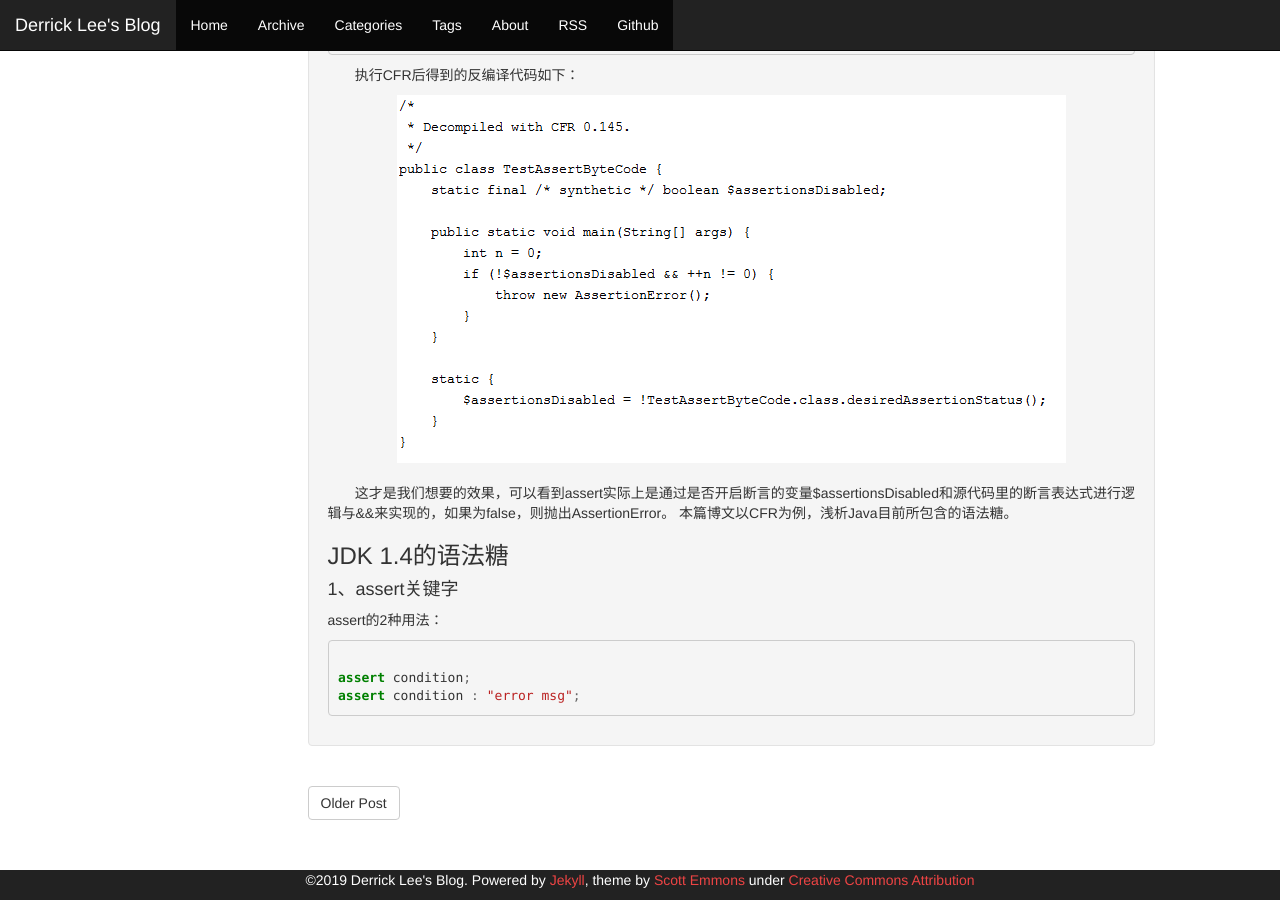
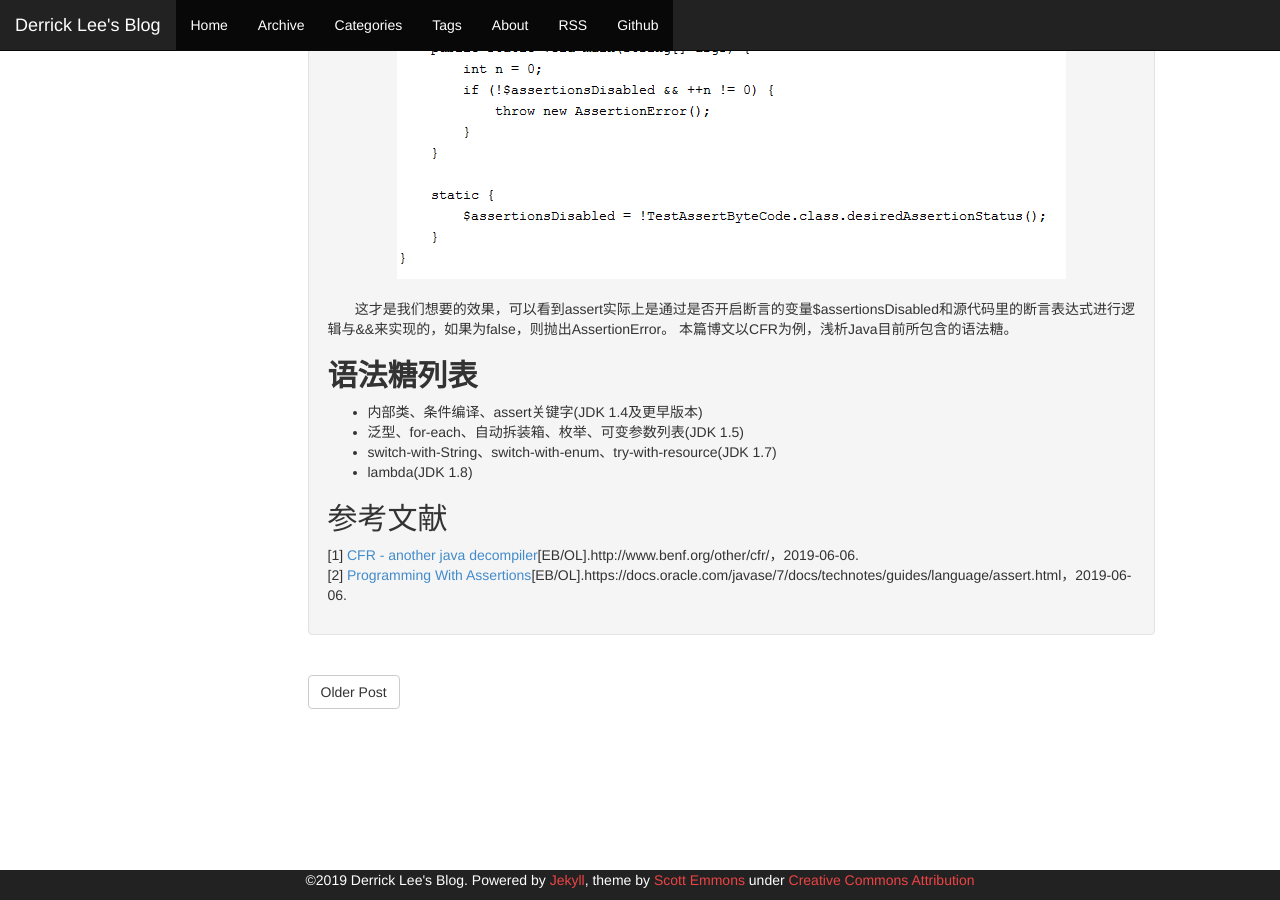
Before and after one commit to leesir/leesir.github.io, a Jekyll site: the page built from _posts/2019-06-06-java-javasuger.md, in a window 1280 px wide and 900 px high, scrolled down 2361 px. Built offline with Jekyll 4.4.1, drawn with Linux system fonts in a browser that asks for light colours; some of the changed text lies outside the part shown.

Commit message:
完善内容

```diff
--- a/_posts/2019-06-06-java-javasuger.md
+++ b/_posts/2019-06-06-java-javasuger.md
@@ -27,16 +27,6 @@ java -enableassertions Main
 {% endhighlight %}
 
 <!-- more -->
-
-## **语法糖列表**
-
-* 内部类、条件编译
-* assert关键字(JDK 1.4)
-* 泛型、for-each、自动拆装箱、枚举、可变参数列表(JDK 1.5)
-* switch-with-String、switch-with-enum、try-with-resource(JDK 1.7)
-* lambda(JDK 1.8)
-
-* * *
 
 ### 学习前准备
 
@@ -78,13 +68,14 @@ java -jar cfr-0.145.jar TestAssertByteCode.class --sugarasserts false
 &#160; &#160; &#160; &#160;这才是我们想要的效果，可以看到assert实际上是通过是否开启断言的变量$assertionsDisabled和源代码里的断言表达式进行逻辑与&&来实现的，如果为false，则抛出AssertionError。
 本篇博文以CFR为例，浅析Java目前所包含的语法糖。
 
-### JDK 1.4的语法糖
+## **语法糖列表**
 
-#### 1、assert关键字
+* 内部类、条件编译、assert关键字(JDK 1.4及更早版本)
+* 泛型、for-each、自动拆装箱、枚举、可变参数列表(JDK 1.5)
+* switch-with-String、switch-with-enum、try-with-resource(JDK 1.7)
+* lambda(JDK 1.8)
 
-assert的2种用法：
+## 参考文献
 
-{% highlight java %}
-assert condition;
-assert condition : "error msg";
-{% endhighlight %}
+[1] [CFR - another java decompiler](http://www.benf.org/other/cfr/)[EB/OL].http://www.benf.org/other/cfr/，2019-06-06.<br>
+[2] [Programming With Assertions](https://docs.oracle.com/javase/7/docs/technotes/guides/language/assert.html)[EB/OL].https://docs.oracle.com/javase/7/docs/technotes/guides/language/assert.html，2019-06-06.<br>
```
Also changed, not shown: 2 other files.
